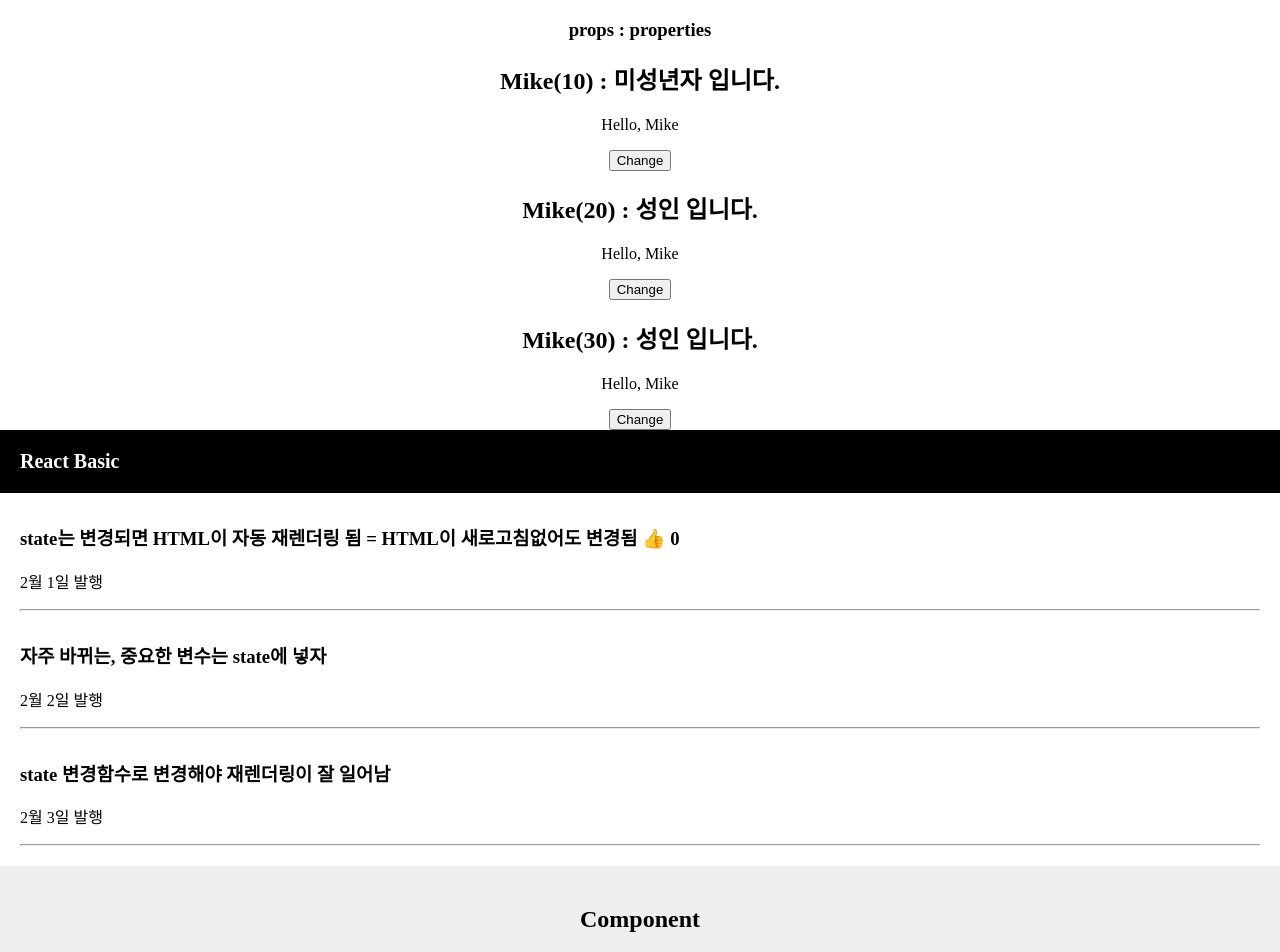
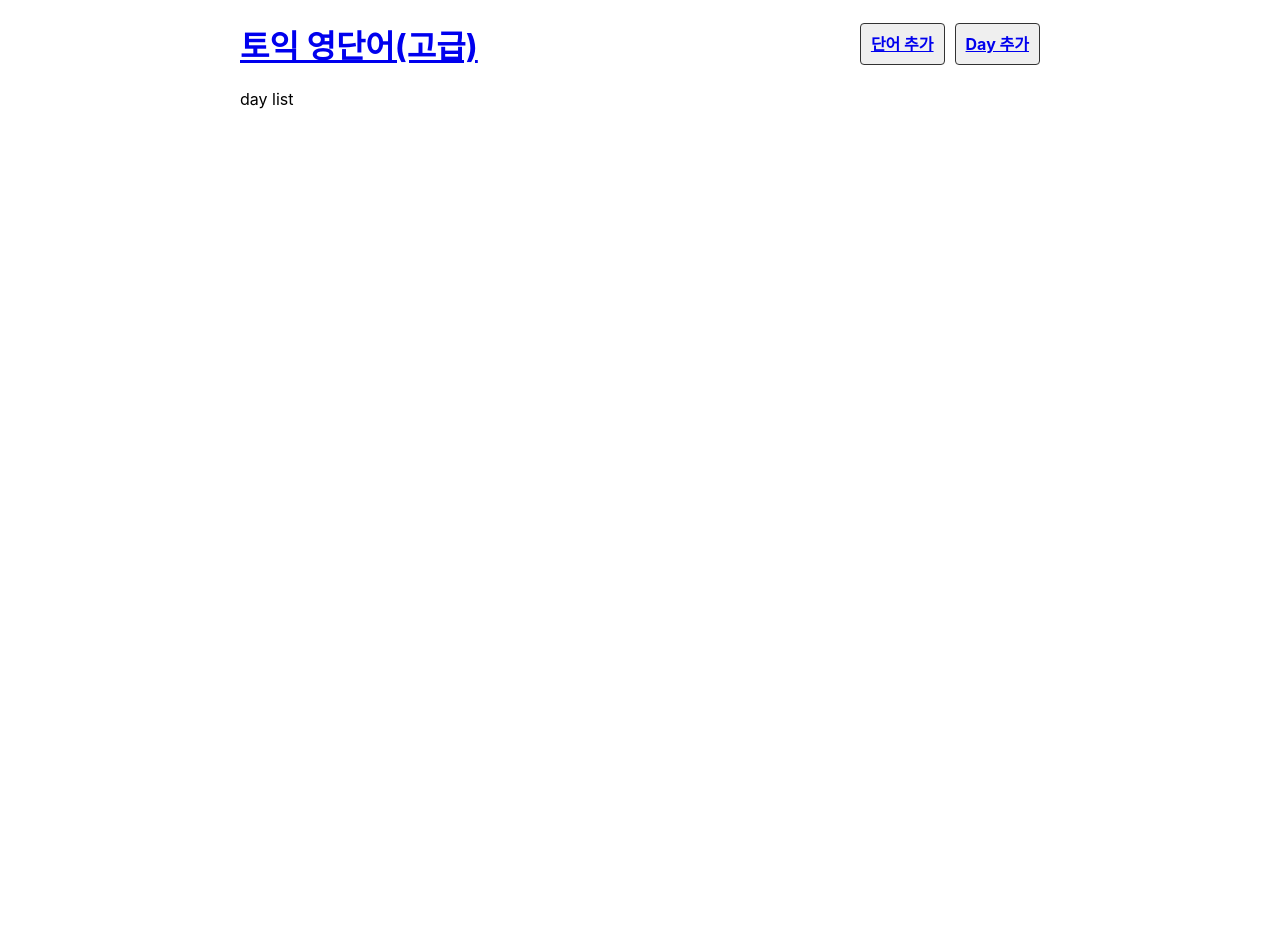
Before and after one commit to devmk1090/React-Basic, a React (Create React App) app: page / in a window 1280 px wide. Shown: the top 952 px of the page. After the commit the page ends 800 px from the top, so only its background shows below. Built offline with nearby package versions, Linux system fonts and the light colour scheme.

Commit message:
simple project - 파일정리 - json dummy 파일 생성

```diff
--- a/src/App.css
+++ /dev/null
@@ -1,64 +0,0 @@
-.App {
-  text-align: center;
-}
-body {
-  font-family:
-  'nanumsquare';
-}
-
-.modal {
-  margin-top: 20px;
-  padding: 20px;
-  background: #eee;
-}
-.black-nav {
-  background: black;
-  width: 100%;
-  display: flex;
-  color: white;
-  padding: 20px;
-  font-weight: 600;
-  font-size: 20px;
-  box-sizing: border-box;
-}
-.list {
-  margin-top: 30px;
-  text-align: left;
-  padding-left: 20px;
-  padding-right: 20px;
-}
-
-.App-logo {
-  height: 40vmin;
-  pointer-events: none;
-}
-
-@media (prefers-reduced-motion: no-preference) {
-  .App-logo {
-    animation: App-logo-spin infinite 20s linear;
-  }
-}
-
-.App-header {
-  background-color: #282c34;
-  min-height: 100vh;
-  display: flex;
-  flex-direction: column;
-  align-items: center;
-  justify-content: center;
-  font-size: calc(10px + 2vmin);
-  color: white;
-}
-
-.App-link {
-  color: #61dafb;
-}
-
-@keyframes App-logo-spin {
-  from {
-    transform: rotate(0deg);
-  }
-  to {
-    transform: rotate(360deg);
-  }
-}
--- a/src/App.js
+++ b/src/App.js
@@ -1,70 +1,12 @@
 /* eslint-disable */
-import React, { useState } from 'react';
-import logo from './logo.svg';
-import './App.css';
-import Hello from './component/Hello';
+import DayList from "./component/DayList";
+import Header from "./component/Header";
 
 function App() {
-
-  let [title, setTitle] = useState([
-    'state는 변경되면 HTML이 자동 재렌더링 됨 = HTML이 새로고침없어도 변경됨',
-    '자주 바뀌는, 중요한 변수는 state에 넣자',
-    'state 변경함수로 변경해야 재렌더링이 잘 일어남'
-  ]);
-  let [like, setLike] = useState(0);
-
-  // function changeTitle() {
-  //   var newArray = [...title];
-  //   newArray[0] = 'state의 item을 변경하고 싶으면 deep copy한 후 수정';
-  //   newArray[1] = 'deep copy: 값 공유x, 서로 독립적인 값을 가지는 복사';
-  //   newArray[2] = '리액트 대원칙: immutable data'
-  //   setTitle( newArray );
-  // }
-
-  return (
-    <div className="App">
-
-      <h3>props : properties</h3>
-      <Hello age={10}/>
-      <Hello age={20}/>
-      <Hello age={30}/>
-
-      <div className='black-nav'>
-        <div>React Basic</div>
-      </div>
-      {/* <button onClick={ changeTitle } >버튼</button> */}
-      <div className='list'>
-        <h3> { title[0] } <span onClick={ ()=>{ setLike(like + 1) } }> 👍 </span> { like } </h3>
-        <p>2월 1일 발행</p>
-        <hr/>
-      </div>
-      <div className='list'>
-        <h3> { title[1] } </h3>
-        <p>2월 2일 발행</p>
-        <hr/>
-      </div>
-      <div className='list'>
-        <h3> { title[2] } </h3>
-        <p>2월 3일 발행</p>
-        <hr/>
-      </div>
-
-      <Modal />
-
-    </div>
-  );
-}
-
-function Modal() {
-  return (
-    <div className='modal'>
-    <h2>Component</h2>
-    <p>반복출현하는 HTML 덩어리</p>
-    <p>자주 변경되는 HTML UI들</p>
-    <p>다른 페이지 만들때</p>
-    <p>state쓸 때 복잡해짐</p>
+  return <div className="App">
+    <Header />
+    <DayList />
   </div>
-  )
 }
 
 export default App;
--- a/src/App.module.css
+++ /dev/null
@@ -1,5 +0,0 @@
-.box {
-    width: 100px;
-    height: 100px;
-    background-color: red;
-  }
--- /dev/null
+++ b/src/component/DayList.js
@@ -0,0 +1,6 @@
+import dummy from "../db/data.json";
+
+export default function DayList() {
+    console.log(dummy);
+    return <>day list</>;
+}
--- /dev/null
+++ b/src/component/Header.js
@@ -0,0 +1,17 @@
+export default function Header() {
+    return (
+        <div className="header">
+            <h1>
+                <a href="/">토익 영단어(고급)</a>
+            </h1>
+            <div className="menu">
+                <a href="#x" className="link">
+                    단어 추가
+                </a>
+                <a href="#x" className="link">
+                    Day 추가
+                </a>
+            </div>
+        </div>
+    )
+}
--- a/src/component/Hello.js
+++ /dev/null
@@ -1,25 +0,0 @@
-import React, { useState } from 'react';
-import UserName from './UserName';
-
-export default function Hello({ age }) {
-
-    const [name, setName] = useState("Mike");
-    const msg = age > 19 ? "성인 입니다." : "미성년자 입니다.";
-
-    return (
-        <div>
-            <h2 id="name">
-                {name}({age}) : {msg}
-            </h2>
-            <UserName name={name} />
-            <button
-                onClick={() => {
-                    setName(name === "Mike" ? "Jane" : "Mike");
-                }}
-                >
-                Change
-            </button>
-
-        </div>
-    );
-}
--- a/src/component/UserName.js
+++ /dev/null
@@ -1,3 +0,0 @@
-export default function UserName({name}) {
-    return <p>Hello, {name}</p>
-}
--- /dev/null
+++ b/src/db/data.json
@@ -0,0 +1,92 @@
+{
+    "days": [
+      {
+        "id": 1,
+        "day": 1
+      },
+      {
+        "id": 2,
+        "day": 2
+      },
+      {
+        "id": 3,
+        "day": 3
+      },
+      {
+        "day": 4,
+        "id": 4
+      }
+    ],
+    "words": [
+      {
+        "id": 1,
+        "day": 1,
+        "eng": "book",
+        "kor": "책",
+        "isDone": false
+      },
+      {
+        "id": 3,
+        "day": 2,
+        "eng": "car",
+        "kor": "자동차",
+        "isDone": false
+      },
+      {
+        "id": 5,
+        "day": 3,
+        "eng": "school",
+        "kor": "학교",
+        "isDone": false
+      },
+      {
+        "id": 6,
+        "day": 3,
+        "eng": "pencil",
+        "kor": "연필",
+        "isDone": false
+      },
+      {
+        "day": "3",
+        "eng": "window",
+        "kor": "창문",
+        "isDone": false,
+        "id": 7
+      },
+      {
+        "day": "3",
+        "eng": "house",
+        "kor": "집",
+        "isDone": false,
+        "id": 8
+      },
+      {
+        "day": "2",
+        "eng": "mouse",
+        "kor": "쥐",
+        "isDone": false,
+        "id": 9
+      },
+      {
+        "day": "4",
+        "eng": "monkey",
+        "kor": "원숭이",
+        "isDone": false,
+        "id": 10
+      },
+      {
+        "day": "4",
+        "eng": "apple",
+        "kor": "사과",
+        "isDone": false,
+        "id": 11
+      },
+      {
+        "day": "3",
+        "eng": "apple",
+        "kor": "사과",
+        "isDone": false,
+        "id": 12
+      }
+    ]
+  }
--- a/src/index.css
+++ b/src/index.css
@@ -11,3 +11,109 @@ code {
   font-family: source-code-pro, Menlo, Monaco, Consolas, 'Courier New',
     monospace;
 }
+
+.App {
+  width: 800px;
+  margin: 0 auto;
+}
+
+.header {
+  position: relative;
+}
+
+.header .menu {
+  position: absolute;
+  top: 10px;
+  right: 0;
+}
+
+.header .link {
+  border: 1px solid #333;
+  padding: 10px;
+  margin-left: 10px;
+  background-color: #efefef;
+  font-weight: bold;
+  border-radius: 4px;
+}
+
+.list_day {
+  display: flex;
+  flex-wrap: wrap;
+}
+
+.list_day li {
+  flex: 20% 0 0;
+  box-sizing: border-box;
+  padding: 10px;
+}
+
+.list_day a {
+  display: block;
+  padding: 20px 0;
+  font-weight: bold;
+  color: #fff;
+  text-align: center;
+  border-radius: 10px;
+  background-color: dodgerblue;
+}
+
+table {
+  border-collapse: collapse;
+  width: 100%;
+}
+table td {
+  width: 25%;
+  height: 70px;
+  border: 1px solid #ccc;
+  text-align: center;
+  font-size: 26px;
+}
+
+table td:first-child {
+  width: 10%;
+}
+
+.off td {
+  background: #eee;
+  color: #ccc;
+}
+
+.btn_del {
+  margin-left: 10px;
+  color: #fff;
+  background-color: firebrick;
+}
+
+button {
+  padding: 10px;
+  font-weight: bold;
+  font-size: 18px;
+  cursor: pointer;
+  border: 0 none;
+  border-radius: 6px;
+  padding: 10px 20px;
+  color: #fff;
+  background-color: dodgerblue;
+}
+
+.input_area {
+  margin-bottom: 10px;
+}
+
+.input_area label {
+  display: block;
+  margin-bottom: 10px;
+}
+
+.input_area input {
+  width: 400px;
+  height: 40px;
+  font-size: 20px;
+  padding: 0 10px;
+}
+
+.input_area select {
+  width: 400px;
+  height: 40px;
+  font-size: 20px;
+}
```
